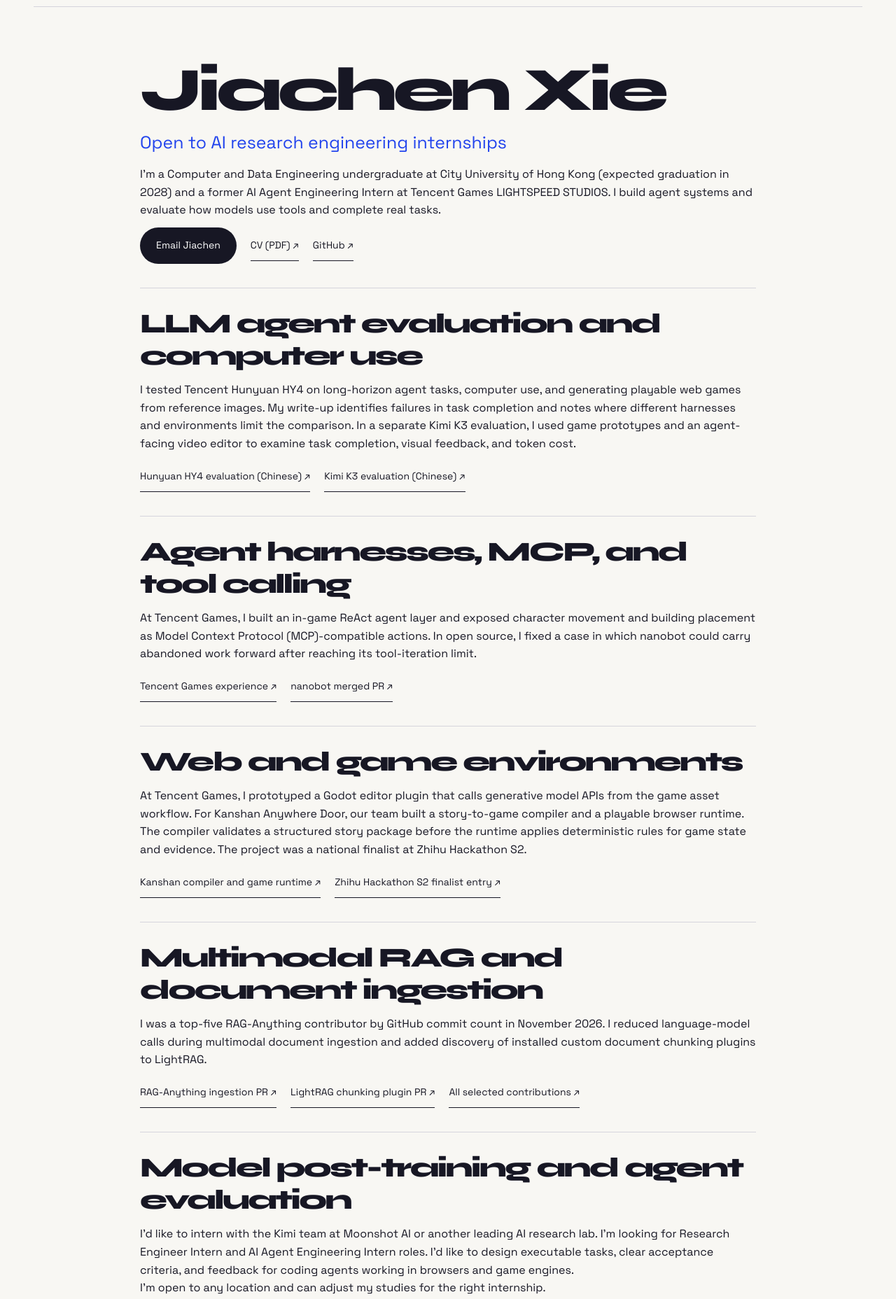
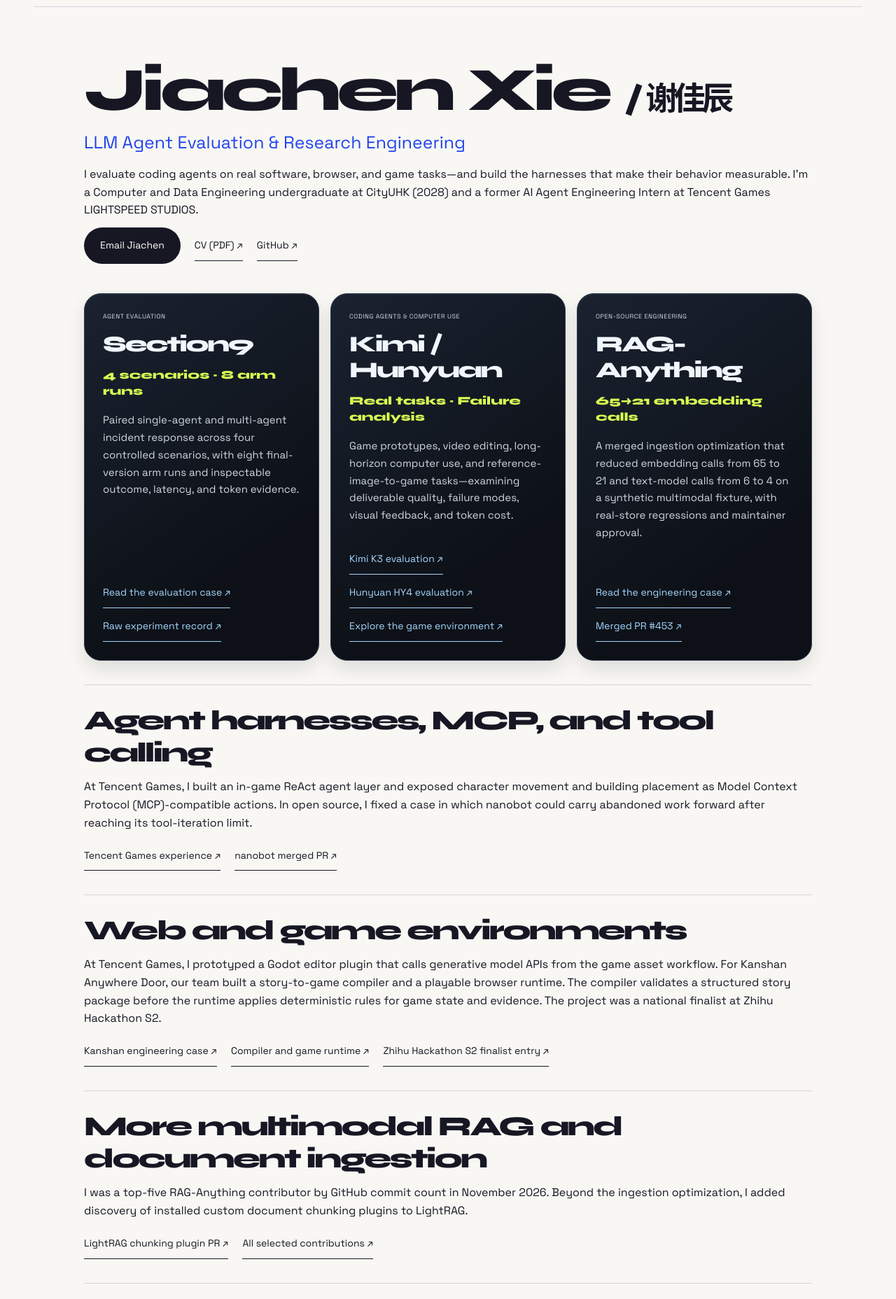
Before and after one commit to er-s-an/er-s-an.github.io, a plain HTML site: page en/research-engineering/index.html in a window 1280 px wide. Shown: the part 59-1915 px from the top of the page at 70% size. Drawn offline with Linux system fonts and the light colour scheme.

Commit message:
Focus research portfolio on agent evaluation

```diff
--- a/en/research-engineering/index.html
+++ b/en/research-engineering/index.html
@@ -3,17 +3,29 @@
 <head>
   <meta charset="utf-8">
   <meta name="viewport" content="width=device-width, initial-scale=1">
-  <title>Jiachen Xie | AI Research Internships &amp; Agent Evaluation</title>
-  <meta name="description" content="Jiachen Xie, CityUHK undergraduate and former Tencent Games intern. LLM agent evaluation, computer use, and MCP. Seeking AI research internships in post-training.">
+  <title>Jiachen Xie | LLM Agent Evaluation &amp; Research Engineering</title>
+  <meta name="description" content="Jiachen Xie evaluates coding agents on real software, browser, and game tasks. Explore agent evaluation experiments, MCP engineering, model evaluations, and research internship evidence.">
   <link rel="canonical" href="https://er-s-an.github.io/en/research-engineering/">
   <link rel="alternate" hreflang="en" href="https://er-s-an.github.io/en/research-engineering/">
   <link rel="alternate" hreflang="zh-Hans" href="https://er-s-an.github.io/zh/research-engineering/">
-  <meta property="og:title" content="Jiachen Xie | AI Research Internships &amp; Agent Evaluation">
-  <meta property="og:description" content="AI agent engineering at Tencent Games, hands-on evaluations of Kimi K3 and Hunyuan HY4, and open-source contributions to RAG-Anything and LightRAG.">
+  <meta property="og:title" content="Jiachen Xie | LLM Agent Evaluation &amp; Research Engineering">
+  <meta property="og:description" content="Coding-agent evaluation on real software, browser, and game tasks, backed by controlled experiments, Tencent Games engineering, and merged open-source contributions.">
   <meta property="og:url" content="https://er-s-an.github.io/en/research-engineering/">
   <meta property="og:type" content="website">
+  <meta property="og:image" content="https://er-s-an.github.io/assets/social-card.png">
   <link rel="icon" href="/assets/favicon.svg" type="image/svg+xml">
-  <link rel="stylesheet" href="/style.css?v=research-profile-1">
+  <link rel="stylesheet" href="/style.css?v=research-profile-2">
+  <script type="application/ld+json">
+  {
+    "@context": "https://schema.org",
+    "@type": "ProfilePage",
+    "url": "https://er-s-an.github.io/en/research-engineering/",
+    "name": "Jiachen Xie | LLM Agent Evaluation & Research Engineering",
+    "description": "Coding-agent evaluation on real software, browser, and game tasks, backed by controlled experiments, Tencent Games engineering, and merged open-source contributions.",
+    "inLanguage": "en",
+    "mainEntity": {"@id": "https://er-s-an.github.io/#person"}
+  }
+  </script>
 </head>
 <body>
   <header class="research-nav wrap">
@@ -21,22 +33,47 @@
     <a class="text-link" href="/zh/research-engineering/" lang="zh-Hans">简体中文</a>
   </header>
   <main class="research-profile wrap">
-    <h1>Jiachen Xie</h1>
-    <p class="research-role">Open to AI research engineering internships</p>
-    <p>I'm a Computer and Data Engineering undergraduate at City University of Hong Kong (expected graduation in 2028) and a former AI Agent Engineering Intern at Tencent Games LIGHTSPEED STUDIOS. I build agent systems and evaluate how models use tools and complete real tasks.</p>
+    <h1>Jiachen Xie <span>/ 谢佳辰</span></h1>
+    <p class="research-role">LLM Agent Evaluation &amp; Research Engineering</p>
+    <p>I evaluate coding agents on real software, browser, and game tasks—and build the harnesses that make their behavior measurable. I’m a Computer and Data Engineering undergraduate at CityUHK (2028) and a former AI Agent Engineering Intern at Tencent Games LIGHTSPEED STUDIOS.</p>
     <div class="research-links">
       <a class="button button-dark" href="mailto:3137612974@qq.com">Email Jiachen</a>
       <a class="text-link" href="/cv/Jiachen-Xie-CV.pdf">CV (PDF) ↗</a>
       <a class="text-link" href="https://github.com/er-s-an">GitHub ↗</a>
     </div>
 
-    <section class="research-evidence" id="agent-evaluation" aria-labelledby="eval-heading">
-      <h2 id="eval-heading">LLM agent evaluation and computer use</h2>
-      <p>I tested Tencent Hunyuan HY4 on long-horizon agent tasks, computer use, and generating playable web games from reference images. My write-up identifies failures in task completion and notes where different harnesses and environments limit the comparison. In a separate Kimi K3 evaluation, I used game prototypes and an agent-facing video editor to examine task completion, visual feedback, and token cost.</p>
-      <div class="research-links">
-        <a class="text-link" href="https://mp.weixin.qq.com/s/eKSEQGT96DfqBqILkpp4Bg">Hunyuan HY4 evaluation (Chinese) ↗</a>
-        <a class="text-link" href="https://news.qq.com/rain/a/20260718A0AXJ700">Kimi K3 evaluation (Chinese) ↗</a>
-      </div>
+    <section class="research-proof-grid" aria-label="Selected research engineering evidence">
+      <article class="experience-card contribution research-proof">
+        <p class="eyebrow">AGENT EVALUATION</p>
+        <h2>Section9</h2>
+        <strong class="research-proof-stat">4 scenarios · 8 arm runs</strong>
+        <p>Paired single-agent and multi-agent incident response across four controlled scenarios, with eight final-version arm runs and inspectable outcome, latency, and token evidence.</p>
+        <div class="research-links">
+          <a class="text-link" href="/en/work/section9/">Read the evaluation case ↗</a>
+          <a class="text-link" href="https://github.com/er-s-an/section9/blob/main/docs/SHOWCASE_DELIVERY.md">Raw experiment record ↗</a>
+        </div>
+      </article>
+      <article class="experience-card contribution research-proof">
+        <p class="eyebrow">CODING AGENTS &amp; COMPUTER USE</p>
+        <h2>Kimi / Hunyuan</h2>
+        <strong class="research-proof-stat">Real tasks · Failure analysis</strong>
+        <p>Game prototypes, video editing, long-horizon computer use, and reference-image-to-game tasks—examining deliverable quality, failure modes, visual feedback, and token cost.</p>
+        <div class="research-links">
+          <a class="text-link" href="https://news.qq.com/rain/a/20260718A0AXJ700">Kimi K3 evaluation ↗</a>
+          <a class="text-link" href="https://mp.weixin.qq.com/s/eKSEQGT96DfqBqILkpp4Bg">Hunyuan HY4 evaluation ↗</a>
+          <a class="text-link" href="/en/work/kanshan/">Explore the game environment ↗</a>
+        </div>
+      </article>
+      <article class="experience-card contribution research-proof">
+        <p class="eyebrow">OPEN-SOURCE ENGINEERING</p>
+        <h2>RAG-Anything</h2>
+        <strong class="research-proof-stat">65→21 embedding calls</strong>
+        <p>A merged ingestion optimization that reduced embedding calls from 65 to 21 and text-model calls from 6 to 4 on a synthetic multimodal fixture, with real-store regressions and maintainer approval.</p>
+        <div class="research-links">
+          <a class="text-link" href="/en/work/rag-anything-ingestion/">Read the engineering case ↗</a>
+          <a class="text-link" href="https://github.com/HKUDS/RAG-Anything/pull/453">Merged PR #453 ↗</a>
+        </div>
+      </article>
     </section>
 
     <section class="research-evidence" id="agent-tool-use" aria-labelledby="tools-heading">
@@ -52,23 +89,23 @@
       <h2 id="environments-heading">Web and game environments</h2>
       <p>At Tencent Games, I prototyped a Godot editor plugin that calls generative model APIs from the game asset workflow. For Kanshan Anywhere Door, our team built a story-to-game compiler and a playable browser runtime. The compiler validates a structured story package before the runtime applies deterministic rules for game state and evidence. The project was a national finalist at Zhihu Hackathon S2.</p>
       <div class="research-links">
-        <a class="text-link" href="https://github.com/er-s-an/kanshanOPENdoor">Kanshan compiler and game runtime ↗</a>
+        <a class="text-link" href="/en/work/kanshan/">Kanshan engineering case ↗</a>
+        <a class="text-link" href="https://github.com/er-s-an/kanshanOPENdoor">Compiler and game runtime ↗</a>
         <a class="text-link" href="/en/#zhihu-s2-award">Zhihu Hackathon S2 finalist entry ↗</a>
       </div>
     </section>
 
     <section class="research-evidence" id="multimodal-rag" aria-labelledby="rag-heading">
-      <h2 id="rag-heading">Multimodal RAG and document ingestion</h2>
-      <p>I was a top-five RAG-Anything contributor by GitHub commit count in November 2026. I reduced language-model calls during multimodal document ingestion and added discovery of installed custom document chunking plugins to LightRAG.</p>
+      <h2 id="rag-heading">More multimodal RAG and document ingestion</h2>
+      <p>I was a top-five RAG-Anything contributor by GitHub commit count in November 2026. Beyond the ingestion optimization, I added discovery of installed custom document chunking plugins to LightRAG.</p>
       <div class="research-links">
-        <a class="text-link" href="https://github.com/HKUDS/RAG-Anything/pull/453">RAG-Anything ingestion PR ↗</a>
         <a class="text-link" href="https://github.com/HKUDS/LightRAG/pull/3869">LightRAG chunking plugin PR ↗</a>
         <a class="text-link" href="/en/#open-source">All selected contributions ↗</a>
       </div>
     </section>
 
     <section class="research-evidence" id="research-interests" aria-labelledby="interests-heading">
-      <h2 id="interests-heading">Model post-training and agent evaluation</h2>
+      <h2 id="interests-heading">Research engineering internships</h2>
       <p>I’d like to intern with the Kimi team at Moonshot AI or another leading AI research lab. I'm looking for Research Engineer Intern and AI Agent Engineering Intern roles. I’d like to design executable tasks, clear acceptance criteria, and feedback for coding agents working in browsers and game engines.</p>
       <p>I'm open to any location and can adjust my studies for the right internship.</p>
     </section>
--- a/style.css
+++ b/style.css
@@ -118,3 +118,12 @@
 .case-method{margin:16px 0 50px;padding:26px;border:1px solid var(--line);border-radius:18px;background:#f0f5ff}
 .case-method h2{font-size:1.1rem;margin-bottom:10px}
 @media(max-width:700px){.case-facts,.case-section{grid-template-columns:1fr;gap:18px}.case-metrics{grid-template-columns:1fr}.case-hero{border-radius:16px}.case-profile h1{font-size:clamp(2.2rem,10vw,3.6rem)}}
+
+.research-profile{max-width:1040px}
+.research-proof-grid{display:grid;grid-template-columns:repeat(3,minmax(0,1fr));gap:16px;margin-top:42px}
+.research-proof{width:100%;min-height:100%;padding:26px}
+.research-proof h2{color:#f0f6fc;font-size:clamp(1.45rem,2.5vw,2rem);line-height:1.15;margin-bottom:14px;overflow-wrap:anywhere}
+.research-proof-stat{display:block;color:#d8ff52;font-family:var(--display);font-size:1.05rem;line-height:1.35;margin-bottom:18px}
+.research-proof .research-links{width:100%;margin-top:auto;padding-top:14px}
+.research-proof .text-link{color:#a5d6ff}
+@media(max-width:900px){.research-proof-grid{grid-template-columns:1fr}.research-proof{min-height:0}}
```
Also changed, not shown: check.mjs (+13 -0 lines), zh/research-engineering/index.html (+57 -20 lines).
